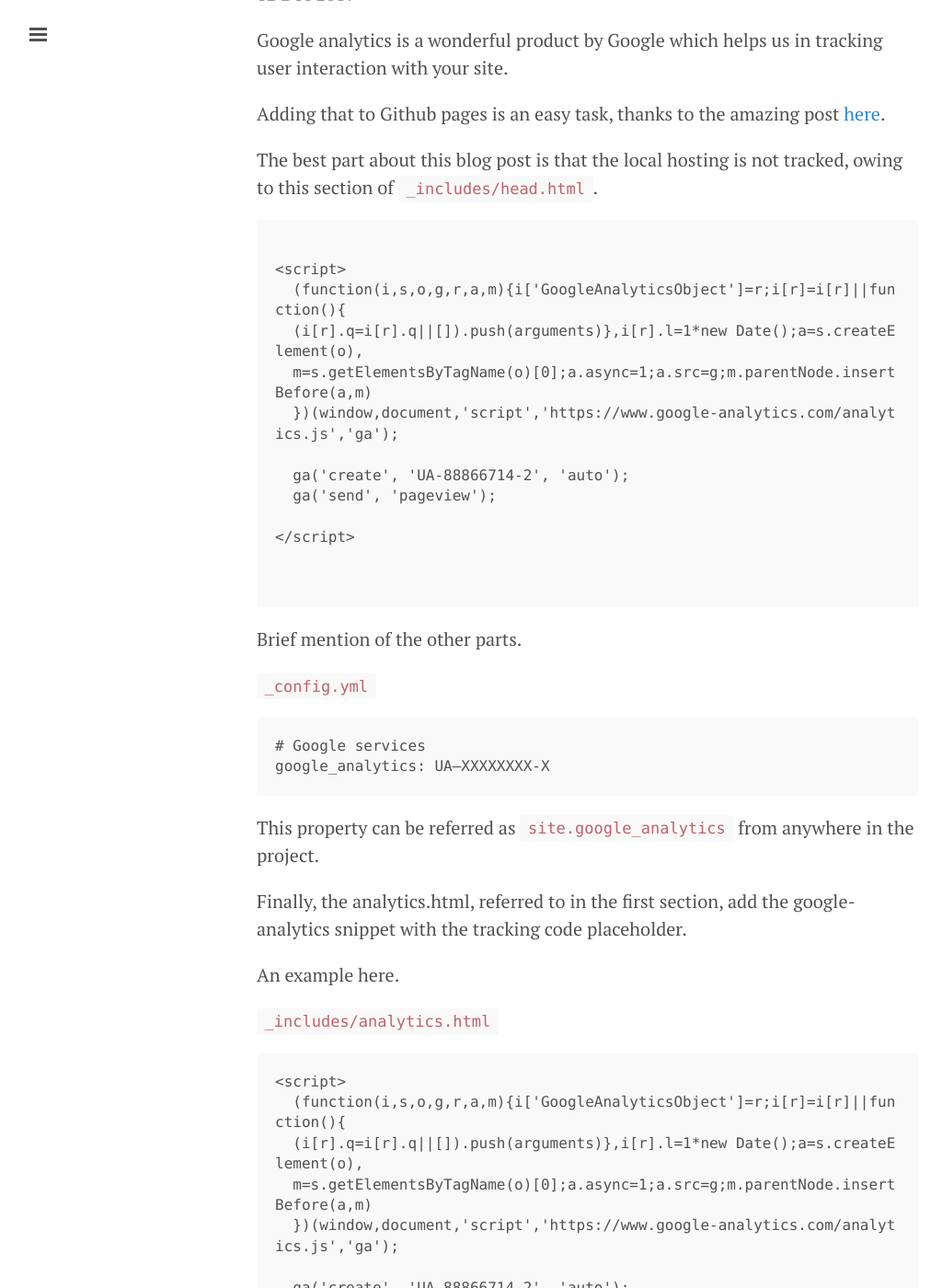
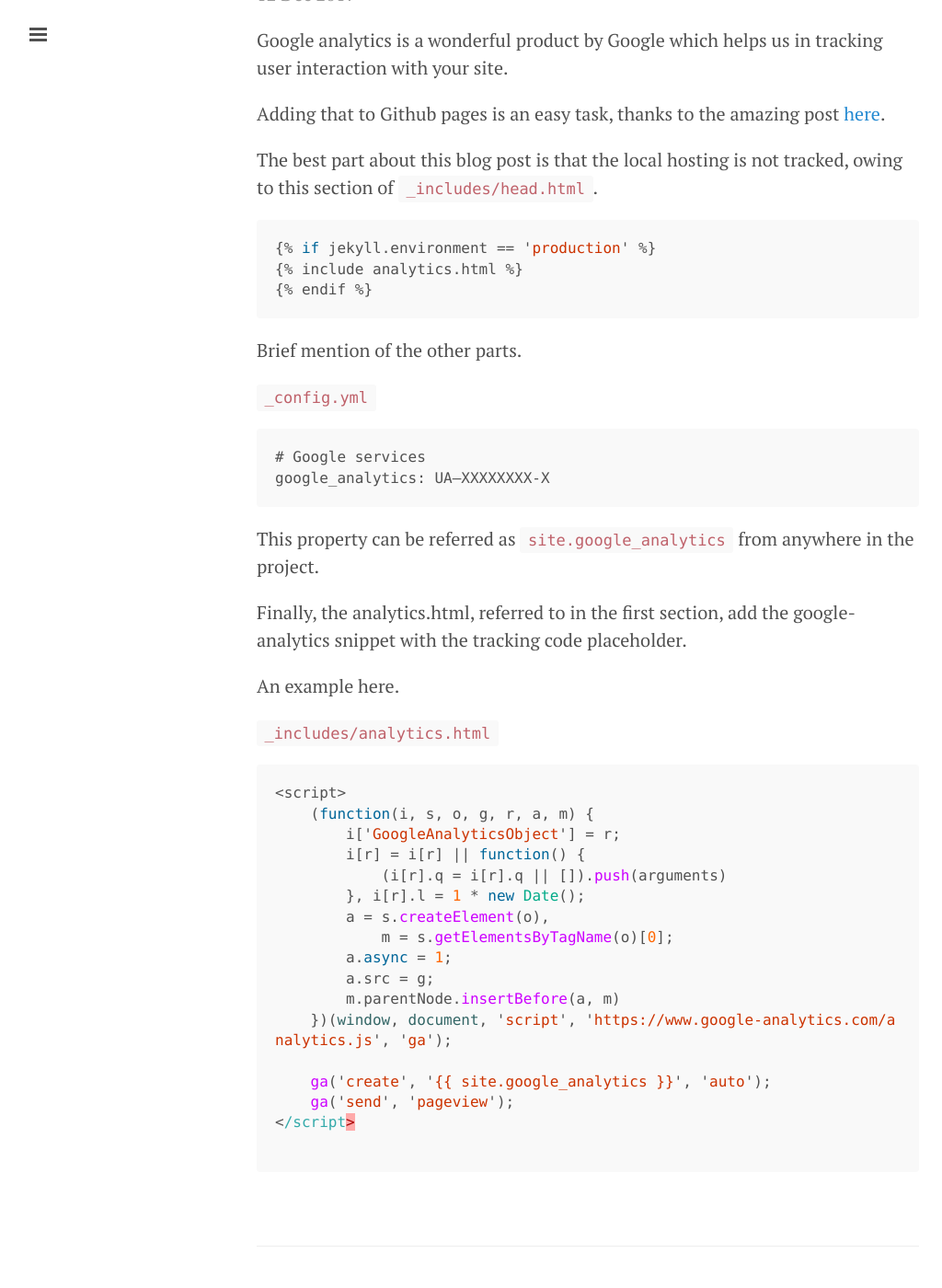
Before and after one commit to venkateshshukla/venkateshshukla.github.io, a Jekyll site: the page built from _posts/2017-12-12-github-pages-with-google-analytics.markdown, in a window 1280 px wide and 1400 px high, scrolled down 203 px. Shown: the whole window at 92% size, without its empty margins (1-1025 px from the left). Built offline with Jekyll 4.4.1, drawn with Linux system fonts in a browser that asks for light colours; some of the changed text lies outside the part shown.

Commit message:
Code block is getting substituted on github.

````diff
--- a/_posts/2017-12-12-github-pages-with-google-analytics.markdown
+++ b/_posts/2017-12-12-github-pages-with-google-analytics.markdown
@@ -2,18 +2,18 @@
 published: true
 title: Google Analytics with Github pages
 layout: post
+tags: [google]
 ---
-
 Google analytics is a wonderful product by Google which helps us in tracking user interaction with your site.
 
 Adding that to Github pages is an easy task, thanks to the amazing post [here](https://desiredpersona.com/google-analytics-jekyll/).
 
 The best part about this blog post is that the local hosting is not tracked, owing to this section of `_includes/head.html`.
 
-```
-{% if jekyll.environment == 'production' %}
-{% include analytics.html %}
-{% endif %}
+```javascript
+{{"{% if jekyll.environment == 'production' "}}%}
+{{"{% include analytics.html "}}%}
+{{"{% endif "}}%}
 ```
 
 Brief mention of the other parts.
@@ -36,16 +36,22 @@ An example here.
 `_includes/analytics.html`
 
 
-```
+``` javascript
 <script>
-  (function(i,s,o,g,r,a,m){i['GoogleAnalyticsObject']=r;i[r]=i[r]||function(){
-  (i[r].q=i[r].q||[]).push(arguments)},i[r].l=1*new Date();a=s.createElement(o),
-  m=s.getElementsByTagName(o)[0];a.async=1;a.src=g;m.parentNode.insertBefore(a,m)
-  })(window,document,'script','https://www.google-analytics.com/analytics.js','ga');
+    (function(i, s, o, g, r, a, m) {
+        i['GoogleAnalyticsObject'] = r;
+        i[r] = i[r] || function() {
+            (i[r].q = i[r].q || []).push(arguments)
+        }, i[r].l = 1 * new Date();
+        a = s.createElement(o),
+            m = s.getElementsByTagName(o)[0];
+        a.async = 1;
+        a.src = g;
+        m.parentNode.insertBefore(a, m)
+    })(window, document, 'script', 'https://www.google-analytics.com/analytics.js', 'ga');
 
-  ga('create', '{{ site.google_analytics }}', 'auto');
-  ga('send', 'pageview');
-
+    ga('create', '{{"{{ site.google_analytics"}} }}', 'auto');
+    ga('send', 'pageview');
 </script>
 
 ```
````
